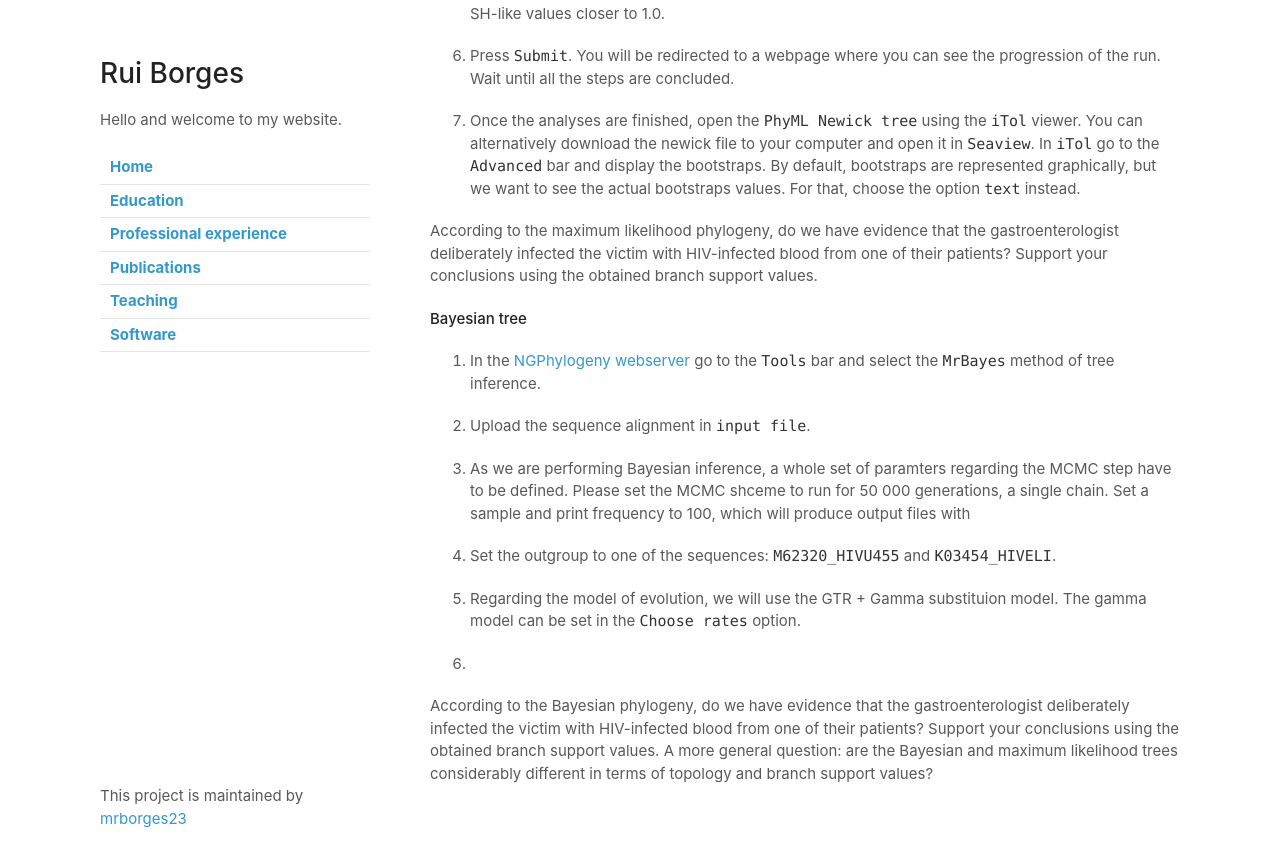
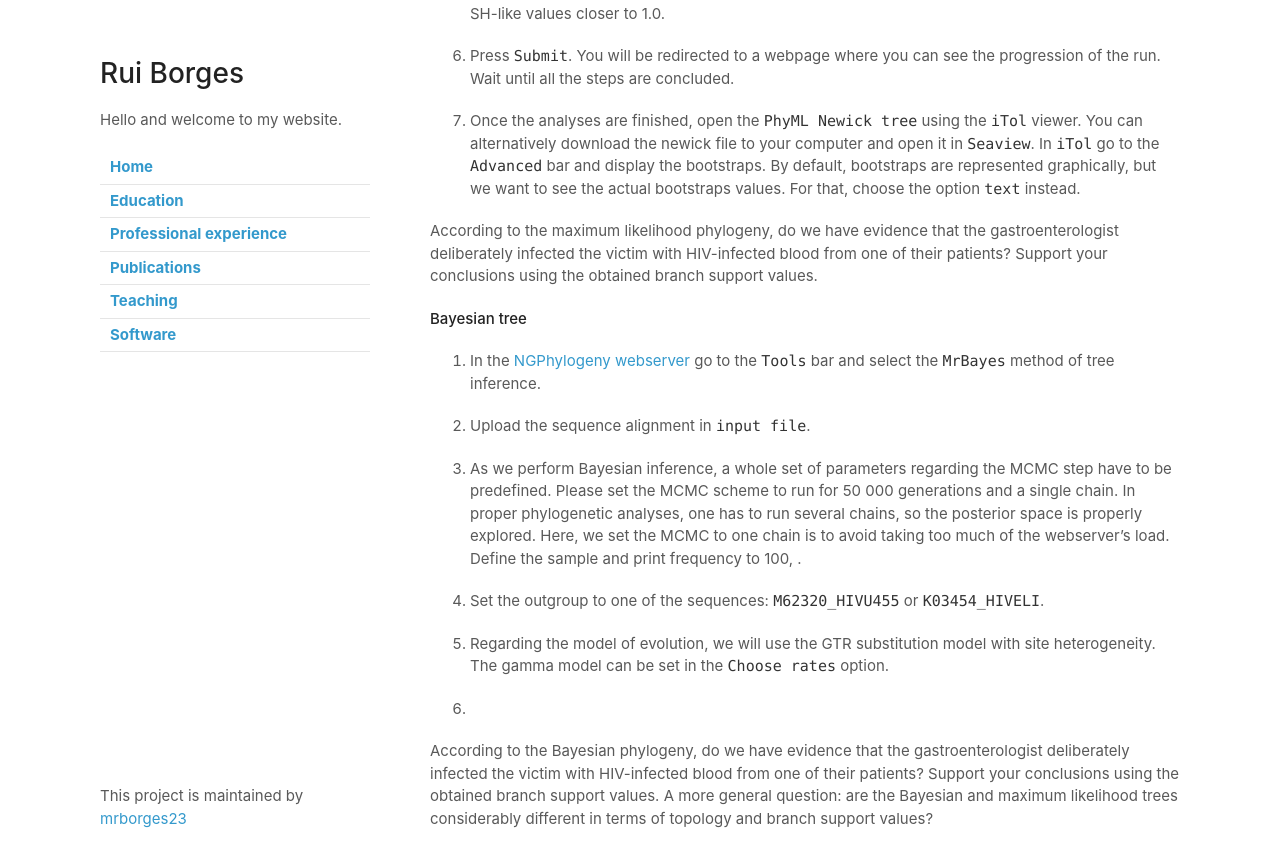
Before and after one commit to mrborges23/mypage.github.io, a Jekyll site: the page built from tutorial_2.md, in a window 1280 px wide and 900 px high, scrolled down 1150 px. Shown: the top 867 px of the window. Built offline with Jekyll 4.4.1, drawn with Linux system fonts in a browser that asks for light colours; our own code applies the rules of GitHub Pages for plain Markdown files.

```diff
--- a/tutorial_2.md
+++ b/tutorial_2.md
@@ -39,11 +39,11 @@ According to the maximum likelihood phylogeny, do we have evidence that the gast
 
 2. Upload the sequence alignment in `input file`.
 
-3. As we are performing Bayesian inference, a whole set of paramters regarding the MCMC step have to be defined. Please set the MCMC shceme to run for 50 000 generations, a single chain. Set a sample and print frequency to 100, which will produce output files with
+3. As we perform Bayesian inference, a whole set of parameters regarding the MCMC step have to be predefined. Please set the MCMC scheme to run for 50 000 generations and a single chain. In proper phylogenetic analyses, one has to run several chains, so the posterior space is properly explored. Here, we set the MCMC to one chain is to avoid taking too much of the webserver’s load. Define the sample and print frequency to 100, .
 
-4. Set the outgroup to one of the sequences: `M62320_HIVU455` and `K03454_HIVELI`.
+4. Set the outgroup to one of the sequences: `M62320_HIVU455` or `K03454_HIVELI`.
 
-5. Regarding the model of evolution, we will use the GTR + Gamma substituion model. The gamma model can be set in the `Choose rates` option.
+5. Regarding the model of evolution, we will use the GTR substitution model with site heterogeneity. The gamma model can be set in the `Choose rates` option.
 
 6.
 
```
Also changed, not shown: teaching.md (+1 -1 lines), tutorial_4.md (+2 -2 lines), 1 other file.
